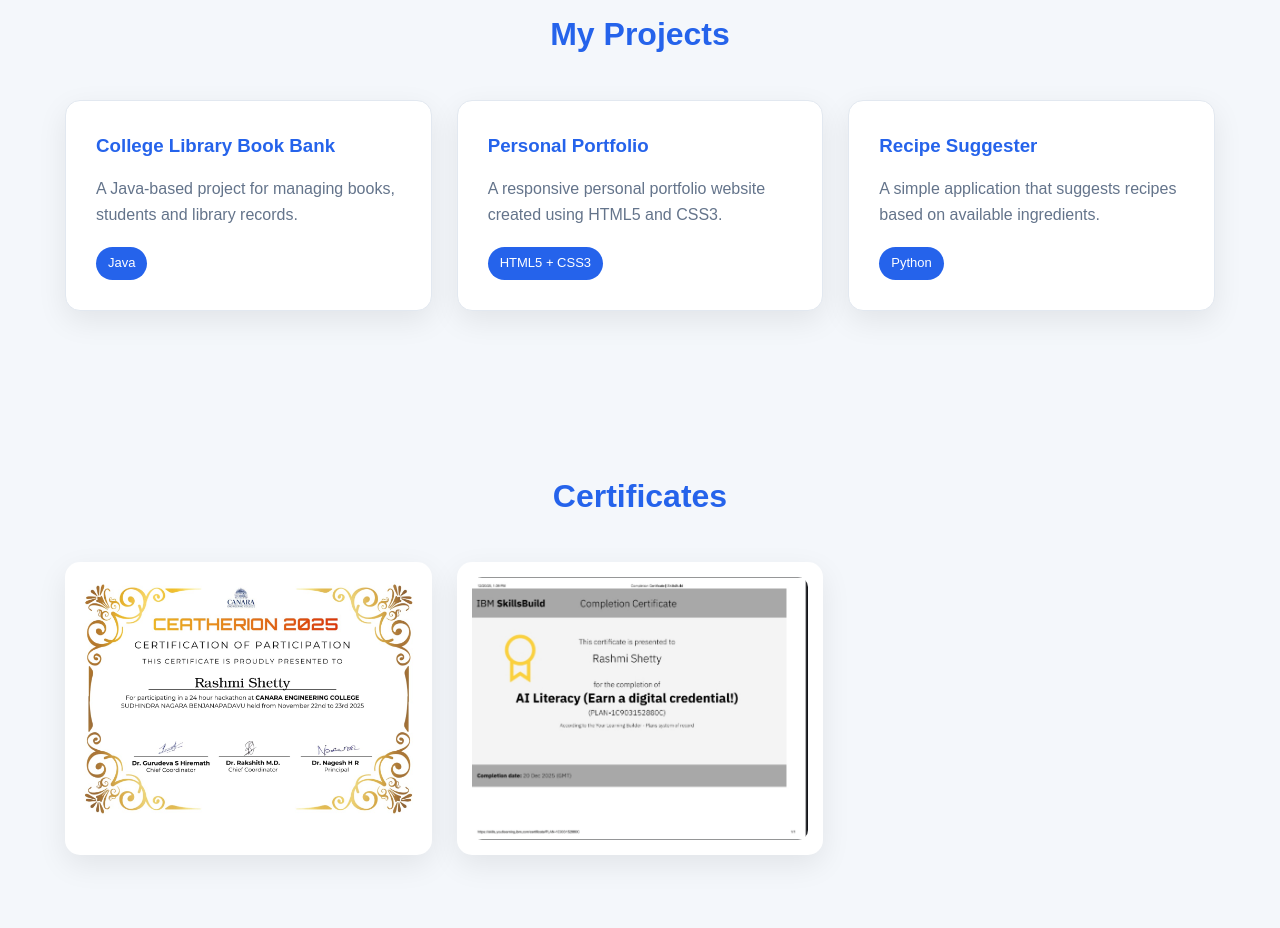
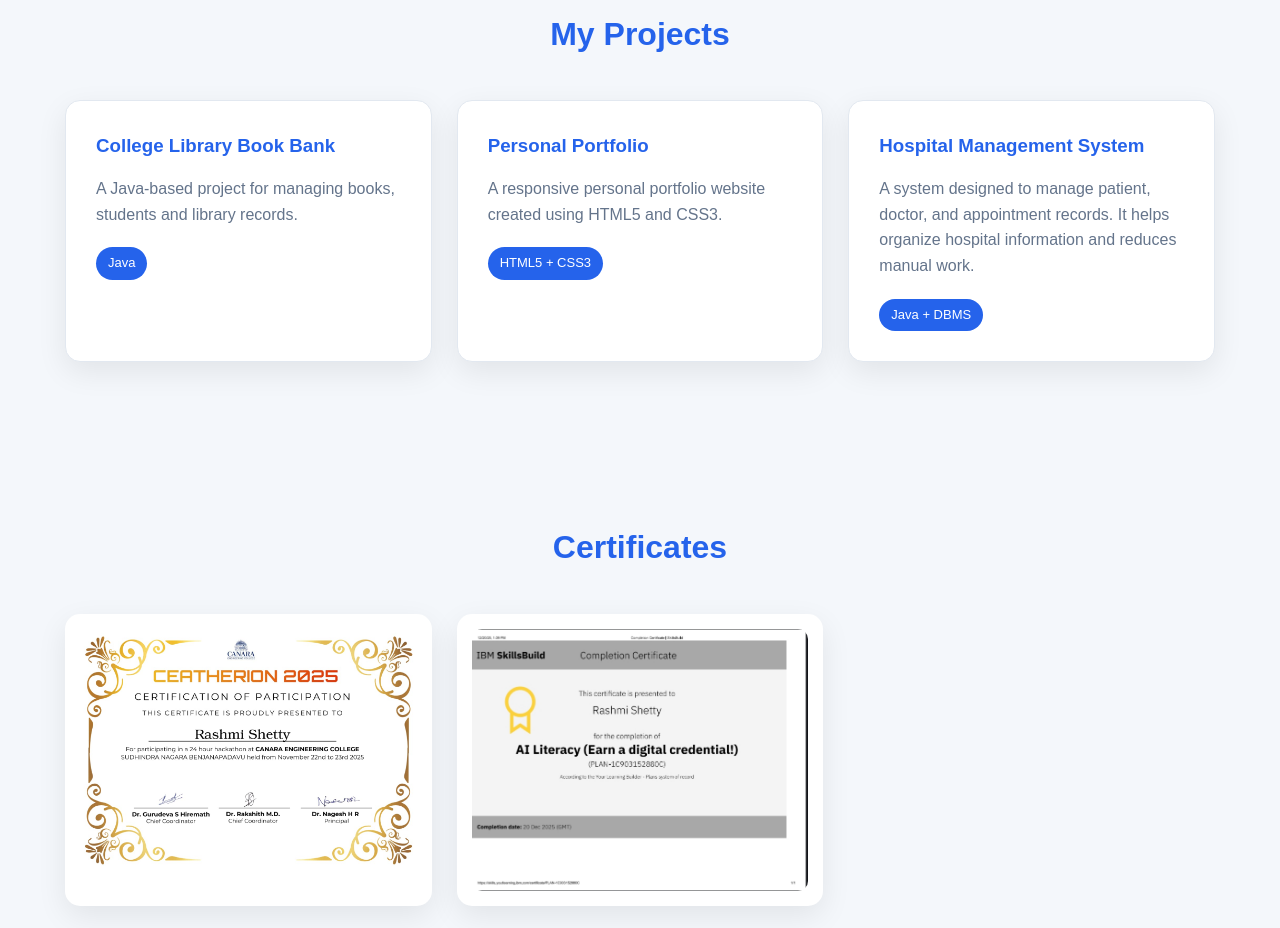
Before and after one commit to rashmishetty310-art/semantic-portfolio, a plain HTML site: page index.html in a window 1280 px wide. Shown: the part 1840-2768 px from the top of the page. Drawn offline with Linux system fonts and the light colour scheme.

Commit message:
Update index.html

```diff
--- a/index.html
+++ b/index.html
@@ -739,19 +739,18 @@ footer {
 
         <div class="project-card">
 
-            <h3>
-                Recipe Suggester
-            </h3>
+    <h3>
+        Hospital Management System
+    </h3>
 
-            <p>
-                A simple application that suggests recipes
-                based on available ingredients.
-            </p>
+    <p>
+        A system designed to manage patient, doctor, and appointment records.
+        It helps organize hospital information and reduces manual work.
+    </p>
 
-            <span>Python</span>
+    <span>Java + DBMS</span>
 
-        </div>
-
+</div>
     </div>
 
 </section>
```
